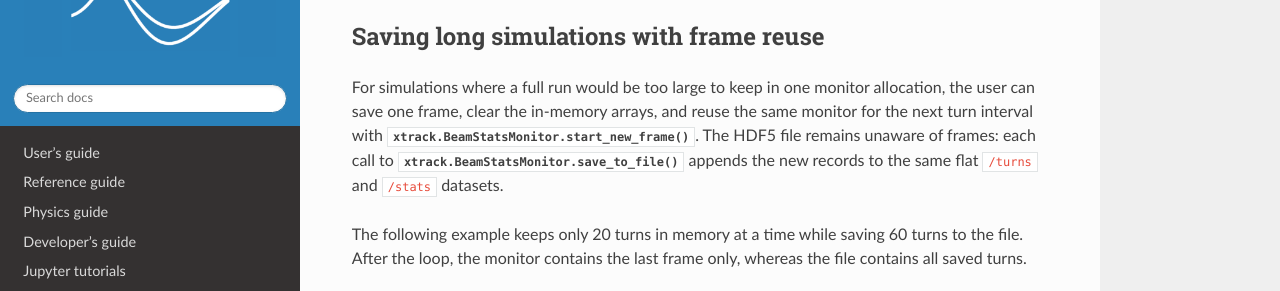
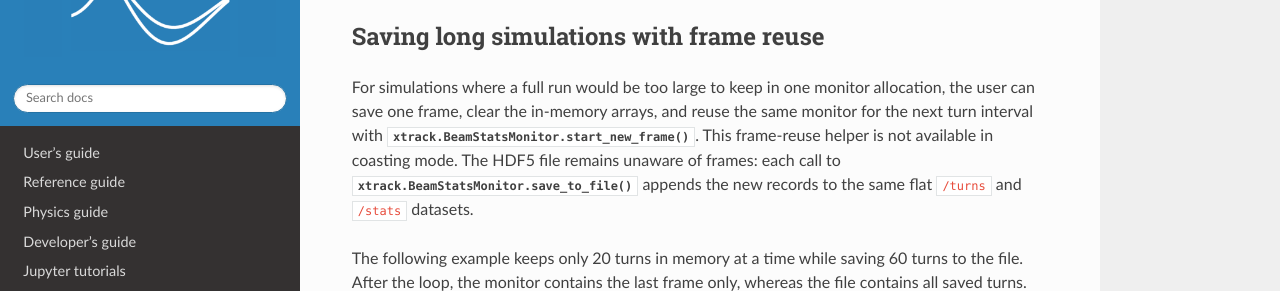
Before and after one commit to xsuite/xsuite, a Sphinx documentation site: the page built from docs/particles_monitor.rst, in a window 1280 px wide and 900 px high, scrolled down 8007 px, cut to the strip 132-423 px from the top of the window. Built offline with Sphinx 7.4.7 and the Read the Docs theme 3.1.0, drawn with Linux system fonts in a browser that asks for light colours; pages that are not in the unit, such as notebooks, are missing from menus; the version number could not be read and is left out.

Commit message:
Document coasting frame reuse restriction

```diff
--- a/docs/particles_monitor.rst
+++ b/docs/particles_monitor.rst
@@ -327,9 +327,10 @@ Saving long simulations with frame reuse
 For simulations where a full run would be too large to keep in one monitor
 allocation, the user can save one frame, clear the in-memory arrays, and reuse
 the same monitor for the next turn interval with
-:meth:`xtrack.BeamStatsMonitor.start_new_frame`. The HDF5 file remains unaware
-of frames: each call to :meth:`xtrack.BeamStatsMonitor.save_to_file` appends the
-new records to the same flat ``/turns`` and ``/stats`` datasets.
+:meth:`xtrack.BeamStatsMonitor.start_new_frame`. This frame-reuse helper is not
+available in coasting mode. The HDF5 file remains unaware of frames: each call
+to :meth:`xtrack.BeamStatsMonitor.save_to_file` appends the new records to the
+same flat ``/turns`` and ``/stats`` datasets.
 
 The following example keeps only 20 turns in memory at a time while saving 60
 turns to the file. After the loop, the monitor contains the last frame only,
```
